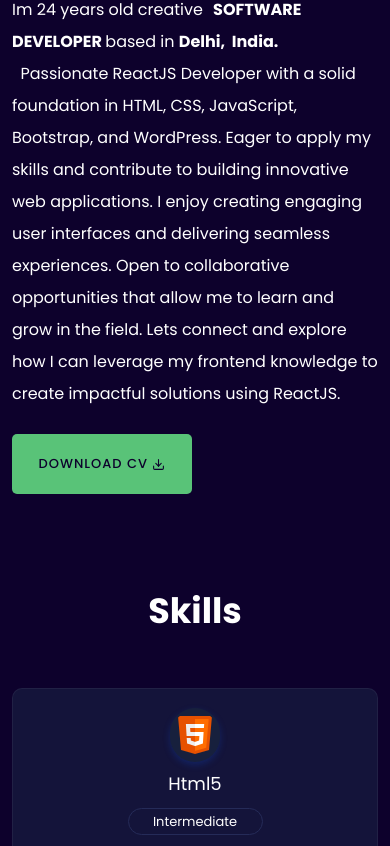
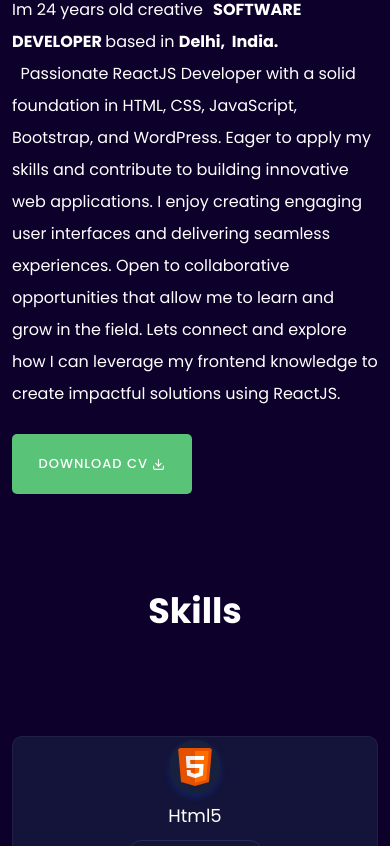
Before and after one commit to Asifmzn12/Portfolio, a React (Vite) app: page / in a window 390 px wide. Shown: the part 1154-2000 px from the top of the page. Built offline with nearby package versions, Linux system fonts and the light colour scheme.

Commit message:
made some changes

```diff
--- a/src/App.css
+++ b/src/App.css
@@ -49,7 +49,6 @@
     border: none;
     border: 1px solid var(--color-button);
     border-radius: 5px;
-    color: var(--color-background-2);
     font-size: 13px;
     font-weight: 500;
     height: 60px;
@@ -57,6 +56,7 @@
     outline: none;
     text-transform: uppercase;
     width: 180px;
+    color:white;
 }
 
 
--- a/src/Skills.jsx
+++ b/src/Skills.jsx
@@ -10,8 +10,8 @@ function Skills() {
 
         {
           data.map((skills) => (
-            <div data-aos="fade-right" className=' col-sm-6 col-md-4 col-lg-3 my-2 ' key={skills.id} >
-              <Card className='mylang py-3 py-lg-4 skills'>
+            <div data-aos="fade-right" className=' col-sm-6 col-md-4 col-lg-3 my-2 py-5' key={skills.id} >
+              <Card className='mylang py-lg-4 skills'>
                 <Card.Body>
                   <img src={skills.img} className='img-fluid skillimg'></img>
                   <Card.Text className='my-2'>{skills.SkillName}</Card.Text>
```
